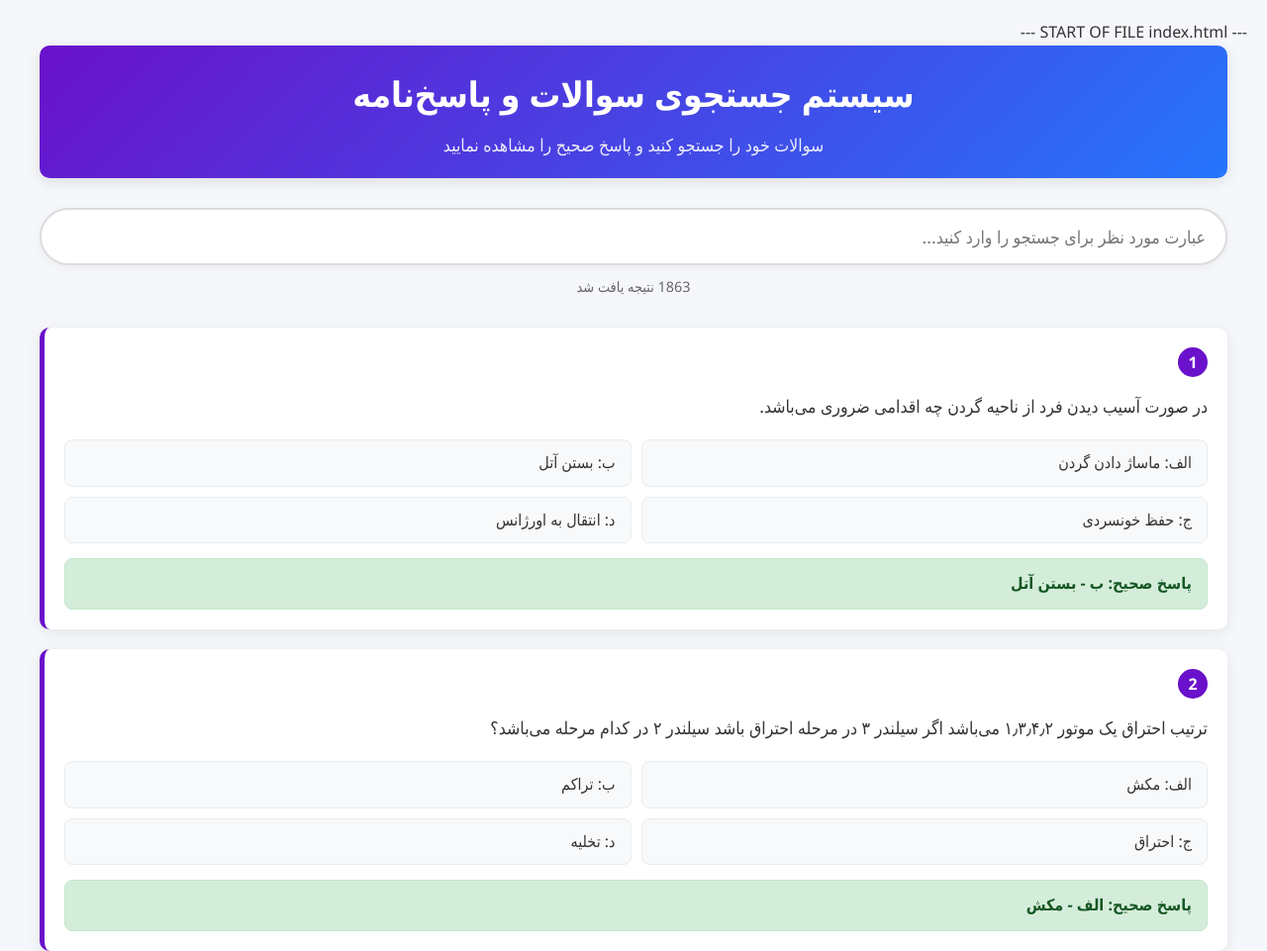
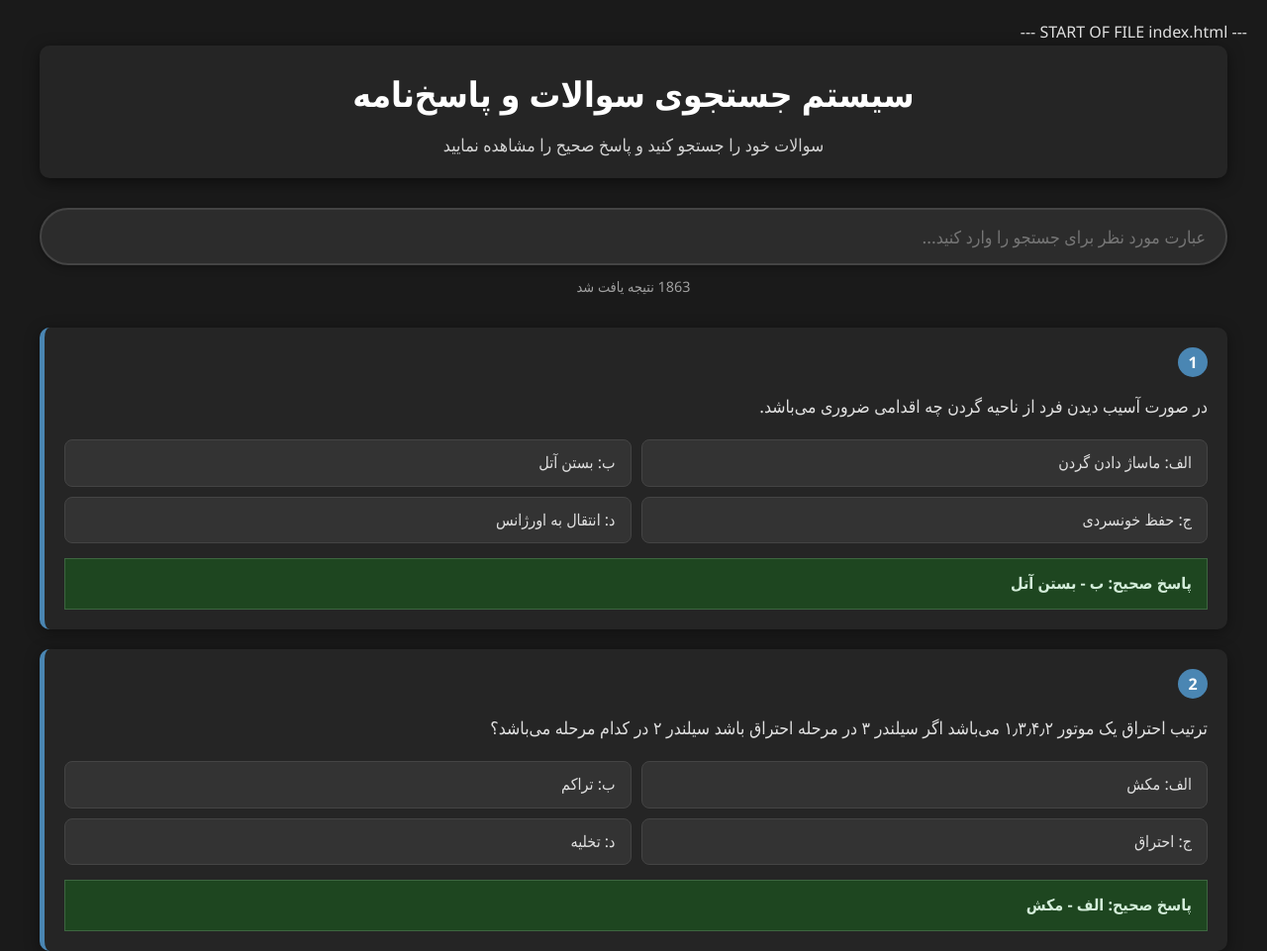
Before and after one commit to Moxer951/tup-search, a plain HTML site: page index.html in a window 1280 px wide. Shown: the top 961 px of the page at 99% size. Drawn offline with Linux system fonts and the light colour scheme.

Commit message:
Update index.html

```diff
--- a/index.html
+++ b/index.html
@@ -7,6 +7,11 @@
     <meta name="viewport" content="width=device-width, initial-scale=1.0">
     <title>سیستم جستجوی سوالات و پاسخ‌نامه</title>
     <style>
+        /*
+        ========================================
+        DARK THEME STYLES
+        ========================================
+        */
         * {
             box-sizing: border-box;
             margin: 0;
@@ -15,8 +20,10 @@
         }
 
         body {
-            background-color: #f5f7fa;
-            color: #333;
+            /* پس‌زمینه بسیار تیره */
+            background-color: #1a1a1a;
+            /* متن روشن */
+            color: #e0e0e0;
             line-height: 1.6;
             padding: 20px;
         }
@@ -30,10 +37,11 @@
             text-align: center;
             margin-bottom: 30px;
             padding: 20px;
-            background: linear-gradient(135deg, #6a11cb 0%, #2575fc 100%);
+            /* رنگ سربرگ خنثی و تیره */
+            background: #252525;
             color: white;
             border-radius: 10px;
-            box-shadow: 0 4px 15px rgba(0, 0, 0, 0.1);
+            box-shadow: 0 4px 15px rgba(0, 0, 0, 0.5);
         }
 
         h1 {
@@ -43,7 +51,7 @@
 
         .description {
             font-size: 1.1rem;
-            opacity: 0.9;
+            opacity: 0.8;
         }
 
         .search-container {
@@ -55,22 +63,26 @@
             width: 100%;
             padding: 15px 20px;
             font-size: 1.1rem;
-            border: 2px solid #ddd;
+            /* پس‌زمینه جستجو کمی روشن‌تر از بدنه */
+            background-color: #2c2c2c;
+            color: #e0e0e0;
+            border: 2px solid #444;
             border-radius: 50px;
             outline: none;
             transition: all 0.3s ease;
-            box-shadow: 0 2px 10px rgba(0, 0, 0, 0.05);
+            box-shadow: 0 2px 10px rgba(0, 0, 0, 0.3);
         }
 
         #searchInput:focus {
-            border-color: #6a11cb;
-            box-shadow: 0 2px 15px rgba(106, 17, 203, 0.2);
+            /* تمرکز با یک رنگ متضاد ملایم (آبی مایل به خاکستری) */
+            border-color: #4a86b3;
+            box-shadow: 0 2px 15px rgba(74, 134, 179, 0.4);
         }
 
         .results-count {
             margin-top: 10px;
             font-size: 0.9rem;
-            color: #666;
+            color: #a0a0a0;
             text-align: center;
         }
 
@@ -80,22 +92,26 @@
         }
 
         .question-card {
-            background: white;
+            /* پس‌زمینه کارت‌ها */
+            background: #252525;
             border-radius: 10px;
             padding: 20px;
-            box-shadow: 0 3px 15px rgba(0, 0, 0, 0.08);
+            box-shadow: 0 3px 15px rgba(0, 0, 0, 0.4);
             transition: transform 0.3s ease, box-shadow 0.3s ease;
-            border-left: 5px solid #6a11cb;
+            /* نوار کناری با رنگ متضاد */
+            border-left: 5px solid #4a86b3;
         }
 
         .question-card:hover {
             transform: translateY(-5px);
-            box-shadow: 0 5px 20px rgba(0, 0, 0, 0.12);
+            background: #2c2c2c;
+            box-shadow: 0 5px 20px rgba(0, 0, 0, 0.6);
         }
 
         .question-number {
             display: inline-block;
-            background-color: #6a11cb;
+            /* استفاده از رنگ متضاد */
+            background-color: #4a86b3;
             color: white;
             width: 30px;
             height: 30px;
@@ -128,22 +144,25 @@
         .option {
             padding: 10px 15px;
             border-radius: 8px;
-            background-color: #f8f9fa;
-            border: 1px solid #e9ecef;
+            /* پس‌زمینه گزینه‌ها */
+            background-color: #333333;
+            border: 1px solid #444444;
         }
 
         .correct-answer {
             padding: 12px 15px;
-            background-color: #d4edda;
-            border: 1px solid #c3e6cb;
-            border-radius: 8px;
-            color: #155724;
+            /* رنگ سبز تیره برای پاسخ صحیح */
+            background-color: #1e4620;
+            border: 1px solid #3d6640;
+            color: #d4edda;
             font-weight: bold;
             margin-top: 10px;
         }
 
         .highlight {
-            background-color: #fff3cd;
+            /* هایلایت زرد تیره */
+            background-color: #5e4d00;
+            color: #ffc107;
             padding: 2px 4px;
             border-radius: 4px;
         }
@@ -151,7 +170,7 @@
         .no-results {
             text-align: center;
             padding: 40px;
-            color: #666;
+            color: #a0a0a0;
             font-size: 1.2rem;
         }
 
@@ -159,16 +178,16 @@
             text-align: center;
             padding: 40px;
             font-size: 1.5rem;
-            color: #6a11cb;
+            color: #4a86b3; /* استفاده از رنگ متضاد ملایم */
         }
 
         footer {
             text-align: center;
             margin-top: 40px;
             padding: 20px;
-            color: #666;
+            color: #888;
             font-size: 0.9rem;
-            border-top: 1px solid #eee;
+            border-top: 1px solid #333;
         }
     </style>
 </head>
@@ -206,7 +225,6 @@
             "t3.json",
             "t4.json",
             "t5.json"
-            // اگر فایل‌های دیگری اضافه کردید، اینجا وارد کنید
         ];
 
         let allQuestions = []; // آرایه جهانی برای نگهداری تمام سوالات ادغام شده
@@ -247,7 +265,7 @@
                 allQuestions = results.flat().filter(q => q && q.question);
 
                 if (allQuestions.length === 0) {
-                    container.innerHTML = `<div class="no-results">خطا در بارگذاری داده‌ها یا فایل‌های JSON خالی هستند.</div>`;
+                    container.innerHTML = `<div class="no-results">خطا در بارگذاری داده‌ها یا فایل‌های JSON خالی هستند. اطمینان حاصل کنید که فایل‌های JSON در کنار index.html قرار دارند و ساختار درستی دارند.</div>`;
                     resultsCount.textContent = 'خطا در بارگذاری';
                 } else {
                     console.log(`Successfully loaded ${allQuestions.length} total questions.`);
@@ -257,7 +275,7 @@
 
             } catch (error) {
                 console.error("Critical error during data loading:", error);
-                container.innerHTML = `<div class="no-results">خطای بحرانی در بارگذاری داده‌ها. لطفا کنسول را بررسی کنید.</div>`;
+                container.innerHTML = `<div class="no-results">خطای بحرانی در بارگذاری داده‌ها. لطفا کنسول مرورگر را بررسی کنید.</div>`;
                 resultsCount.textContent = 'خطا در بارگذاری';
             }
         }
@@ -267,6 +285,7 @@
          */
         function searchQuestions(query) {
             if (!query.trim()) {
+                // اگر جستجو خالی بود، همه سوالات نمایش داده می‌شوند
                 return allQuestions;
             }
 
@@ -340,7 +359,7 @@
                     optionsHTML += `<div class="option">${option}: ${optionText}</div>`;
                 }
 
-                // ما از index + 1 استفاده می‌کنیم تا شماره‌گذاری سوالات در لیست ادغام‌شده پیوسته باشد
+                // استفاده از index + 1 برای شماره‌گذاری پیوسته
                 const displayNum = index + 1;
 
                 questionElement.innerHTML = `
@@ -362,6 +381,7 @@
 
             // فعال سازی فیلد جستجو
             searchInput.disabled = false;
+            searchInput.placeholder = 'عبارت مورد نظر برای جستجو را وارد کنید...';
 
             // رویداد جستجو هنگام تایپ
             searchInput.addEventListener('input', function() {
```
